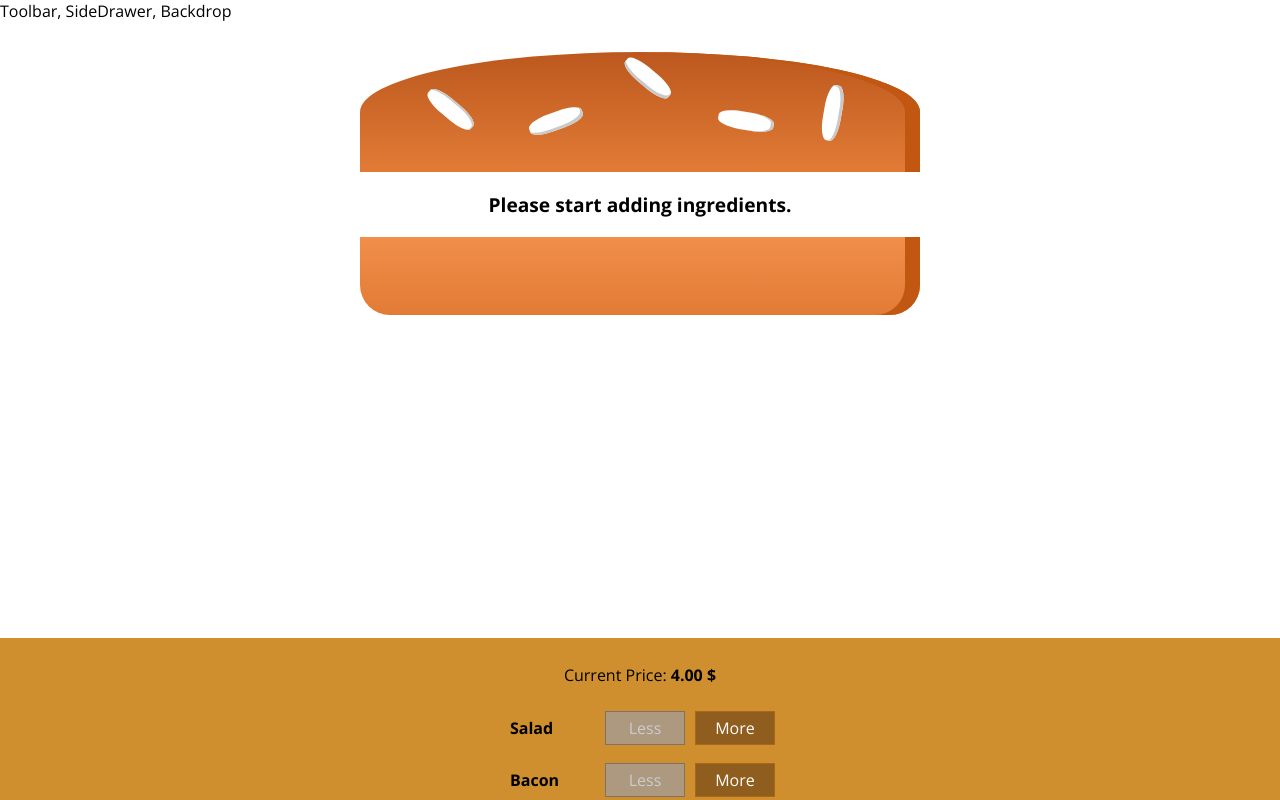
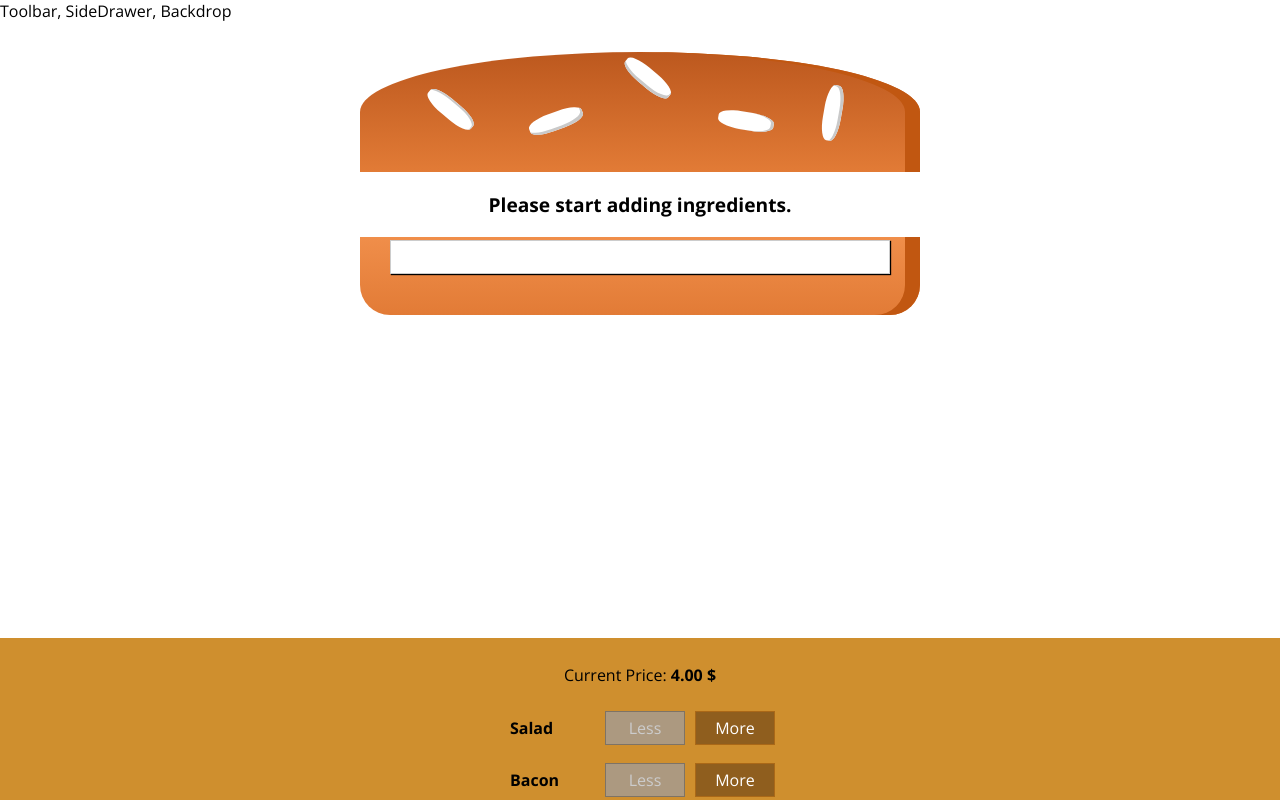
Before and after one commit to fakhriyusifli/burger-builder-app, a React (Create React App) app: page / in a window 1280 px wide. Shown: the top 800 px of the page. Built offline with nearby package versions, Linux system fonts and the light colour scheme.

Commit message:
modal & backdrop components added

```diff
--- a/src/components/Burger/Burger.module.css
+++ b/src/components/Burger/Burger.module.css
@@ -8,7 +8,7 @@
   font-size: 1.2rem;
 }
 
-@media (min-width: 500px) and (min-height: 400px) {
+@media (min-width: 500px) and (max-height: 400px) {
   .Burger {
     width: 350px;
     height: 300px;
--- /dev/null
+++ b/src/components/UI/Modal/Modal.js
@@ -0,0 +1,6 @@
+import React from "react";
+import classes from "./Modal.module.css";
+
+const modal = (props) => <div className={classes.Modal}>{props.children}</div>;
+
+export default modal;
--- /dev/null
+++ b/src/components/UI/Modal/Modal.module.css
@@ -0,0 +1,20 @@
+.Modal {
+  position: fixed;
+  z-index: 500;
+  background-color: white;
+  width: 70%;
+  border: 1px solid #ccc;
+  box-shadow: 1px 1px 1px black;
+  padding: 16px;
+  left: 15%;
+  top: 30%;
+  box-sizing: border-box;
+  transition: all 0.3s ease-out;
+}
+
+@media (min-width: 600px) {
+  .Modal {
+    width: 500px;
+    left: calc(50% - 250px);
+  }
+}
--- a/src/containers/BurgerBuilder/BurgerBuilder.js
+++ b/src/containers/BurgerBuilder/BurgerBuilder.js
@@ -1,6 +1,7 @@
 import React, { Component, Fragment } from "react";
 import Burger from "../../components/Burger/Burger";
 import BuildControls from "../../components/Burger/BuildControls/BuildControls";
+import Modal from "../../components/UI/Modal/Modal";
 
 const INGREDIENT_PRICES = {
   salad: 0.5,
@@ -72,6 +73,7 @@
     }
     return (
       <Fragment>
+        <Modal />
         <Burger ingredients={this.state.ingredients} />
         <BuildControls
           ingredientAdded={this.addIngredientHandler}
```
Also changed, not shown: src/components/UI/Backdrop/Backdrop.js (added), src/components/UI/Backdrop/Backdrop.module.css (added).
